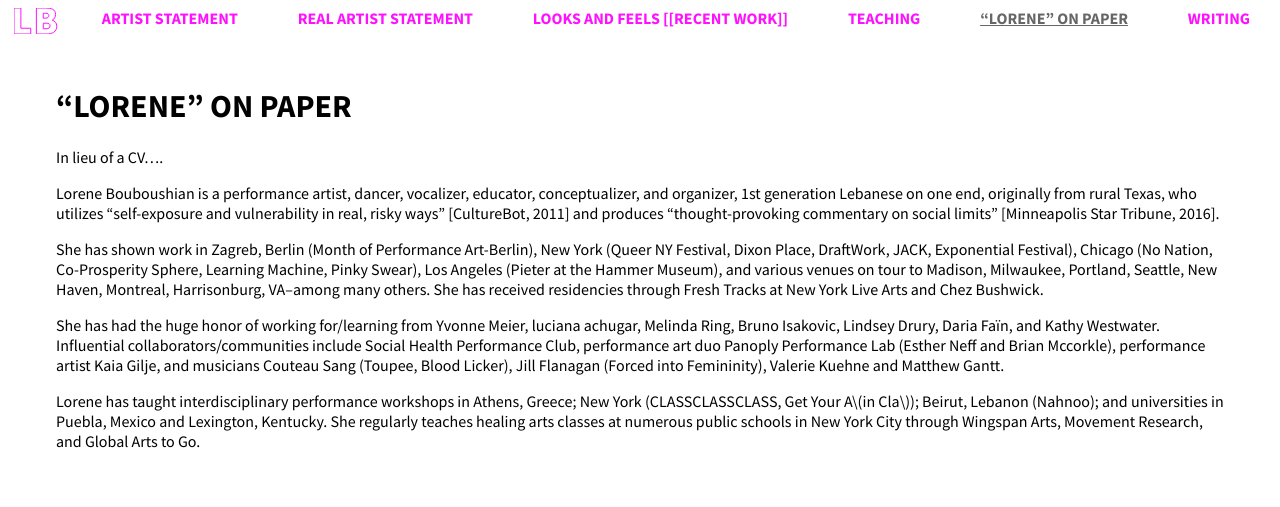
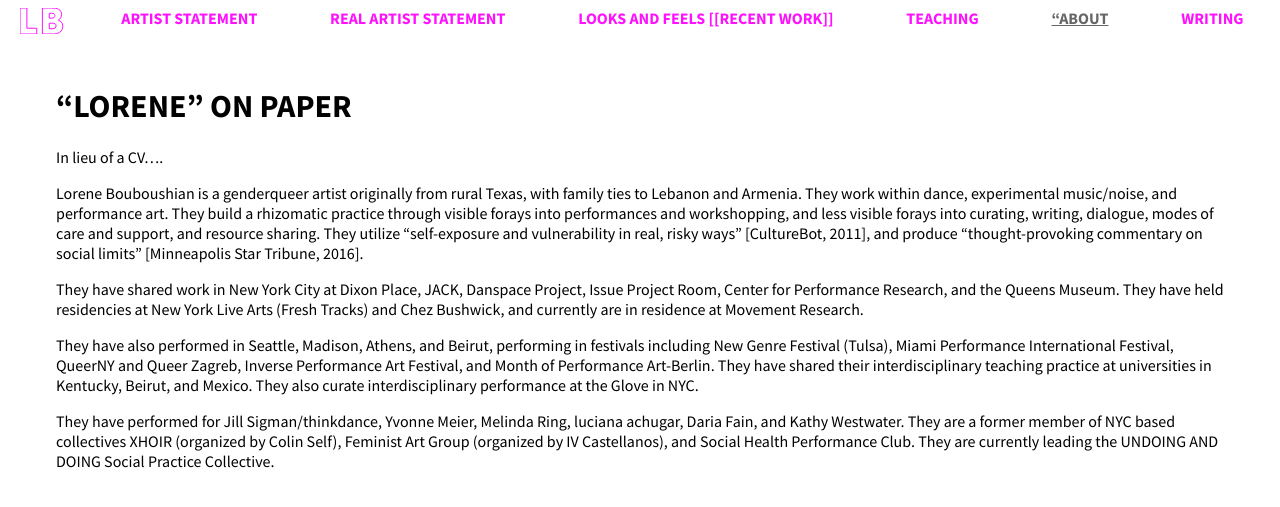
Before and after one commit to lb2410/lorenebouboushian.org, a Jekyll site: the page built from _pages/lorene_on_paper.md, in a window 1280 px wide. Shown: the top 507 px of the page. Built offline with Jekyll 4.4.1, drawn with Linux system fonts in a browser that asks for light colours.

Commit message:
Update lorene_on_paper.md

```diff
--- a/_pages/lorene_on_paper.md
+++ b/_pages/lorene_on_paper.md
@@ -1,6 +1,6 @@
 ---
 layout: page
-name: '“LORENE” ON PAPER'
+name: '“ABOUT'
 position: 5
 ---
 
@@ -8,10 +8,10 @@ position: 5
 # "LORENE" ON PAPER
 In lieu of a CV….
 
-Lorene Bouboushian is a performance artist, dancer, vocalizer, educator, conceptualizer, and organizer, 1st generation Lebanese on one end, originally from rural Texas, who utilizes “self-exposure and vulnerability in real, risky ways” [CultureBot, 2011] and produces “thought-provoking commentary on social limits” [Minneapolis Star Tribune, 2016].
+Lorene Bouboushian is a genderqueer artist originally from rural Texas, with family ties to Lebanon and Armenia. They work within dance, experimental music/noise, and performance art. They build a rhizomatic practice through visible forays into performances and workshopping, and less visible forays into curating, writing, dialogue, modes of care and support, and resource sharing. They utilize  "self-exposure and vulnerability in real, risky ways" [CultureBot, 2011], and produce “thought-provoking commentary on social limits” [Minneapolis Star Tribune, 2016].
 
-She has shown work in Zagreb, Berlin (Month of Performance Art-Berlin), New York (Queer NY Festival, Dixon Place, DraftWork, JACK, Exponential Festival), Chicago (No Nation, Co-Prosperity Sphere, Learning Machine, Pinky Swear), Los Angeles (Pieter at the Hammer Museum), and various venues on tour to Madison, Milwaukee, Portland, Seattle, New Haven, Montreal, Harrisonburg, VA–among many others. She has received residencies through Fresh Tracks at New York Live Arts and Chez Bushwick.
+They have shared work in New York City at Dixon Place, JACK, Danspace Project, Issue Project Room, Center for Performance Research, and the Queens Museum. They have held residencies at New York Live Arts (Fresh Tracks) and Chez Bushwick, and currently are in residence at Movement Research.
 
-She has had the huge honor of working for/learning from Yvonne Meier, luciana achugar, Melinda Ring, Bruno Isakovic, Lindsey Drury, Daria Faïn, and Kathy Westwater. Influential collaborators/communities include Social Health Performance Club, performance art duo Panoply Performance Lab (Esther Neff and Brian Mccorkle), performance artist Kaia Gilje, and musicians Couteau Sang (Toupee, Blood Licker), Jill Flanagan (Forced into Femininity), Valerie Kuehne and Matthew Gantt.
+They have also performed in Seattle, Madison, Athens, and Beirut, performing in festivals including New Genre Festival (Tulsa), Miami Performance International Festival, QueerNY and Queer Zagreb, Inverse Performance Art Festival, and Month of Performance Art-Berlin. They have shared their interdisciplinary teaching practice at universities in Kentucky, Beirut, and Mexico. They also curate interdisciplinary performance at the Glove in NYC.
 
-Lorene has taught interdisciplinary performance workshops in Athens, Greece; New York (CLASSCLASSCLASS, Get Your A$$ in Cla$$); Beirut, Lebanon (Nahnoo); and universities in Puebla, Mexico and Lexington, Kentucky. She regularly teaches healing arts classes at numerous public schools in New York City through Wingspan Arts, Movement Research, and Global Arts to Go.
+They have performed for Jill Sigman/thinkdance, Yvonne Meier, Melinda Ring, luciana achugar, Daria Fain, and Kathy Westwater. They are a former member of NYC based collectives XHOIR (organized by Colin Self), Feminist Art Group (organized by IV Castellanos), and Social Health Performance Club. They are currently leading the UNDOING AND DOING Social Practice Collective.
```
